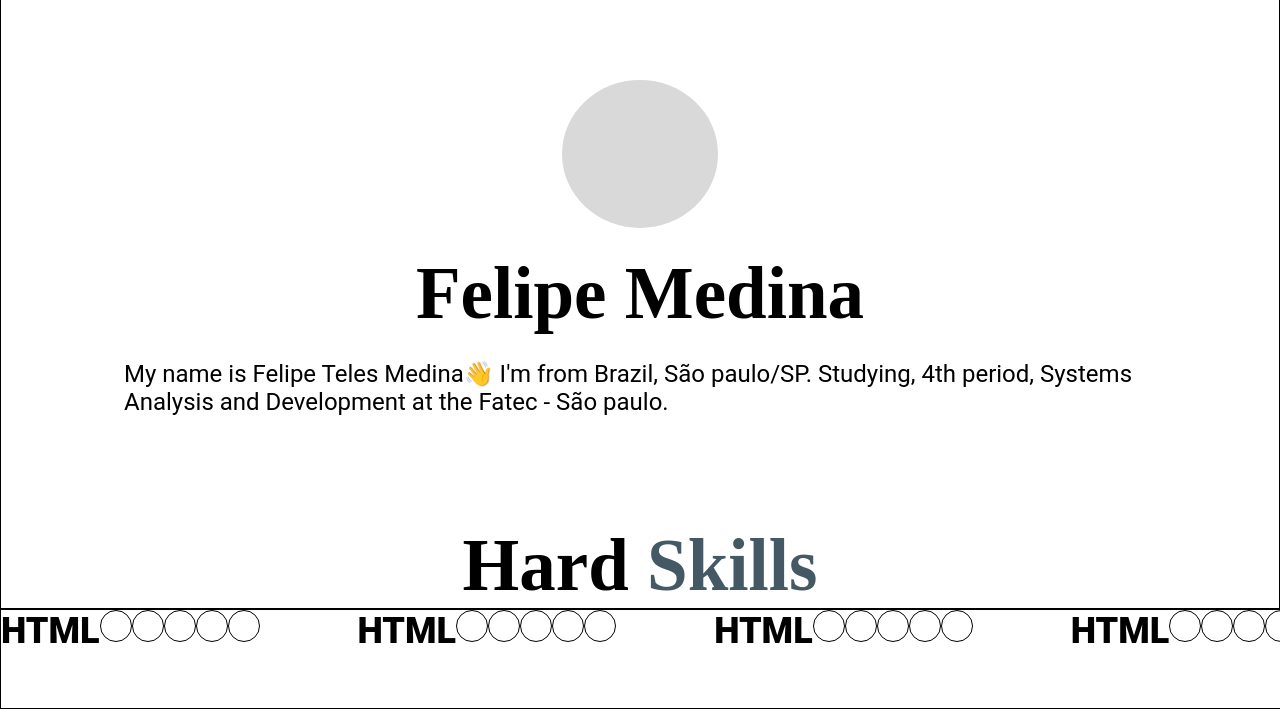
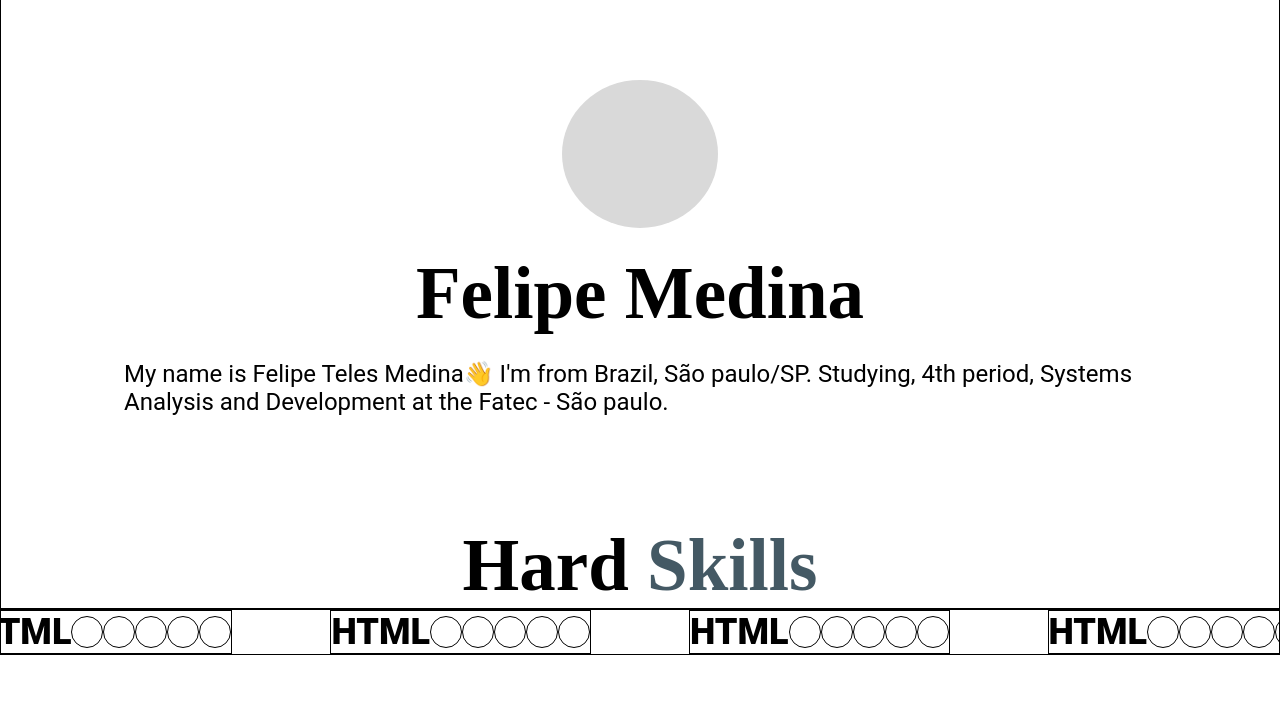
Before and after one commit to FelipeTMedina/Portf-lio, a plain HTML site: page index.html in a window 1280 px wide. Shown: the part 1086-1795 px from the top of the page. Drawn offline with Linux system fonts and the light colour scheme.

Commit message:
fix: layout

```diff
--- a/src/style/index.css
+++ b/src/style/index.css
@@ -150,15 +150,16 @@ margin-top: 108px;
 }
 
 article{
- display: flex;
 
 }
 
 
 .alinhamento-principal{
+    display: flex;
+    justify-content: center;
+    justify-items: center;
     border: 1px solid black;
     gap: 98px;
-    display: flex;
 
 
 
@@ -180,19 +181,17 @@ article{
 }
 
 .alinhamento-ball{
-
-    display:flex;
-
-
-
+display: flex;
+justify-content: center;
+align-items: center;
+    border: 1px solid black;
 
 
 
 }
 
 .ball{
-display: flex;
-justify-content: center;
+
 border: 1px solid black;
 width: 30px;
 height: 30px;
```
